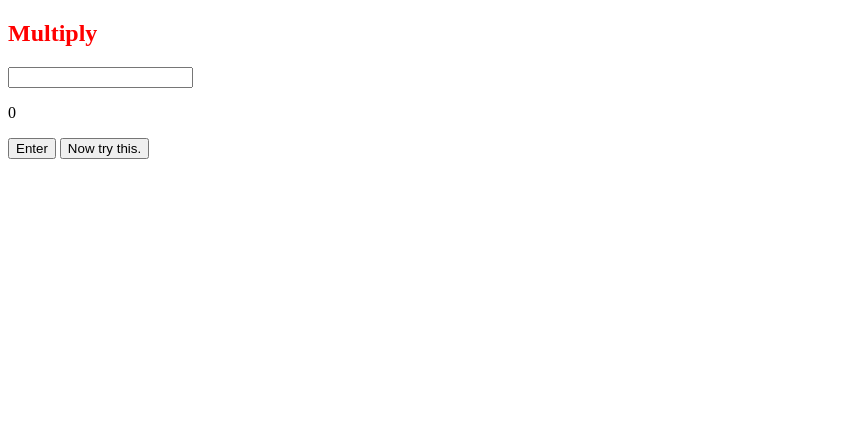
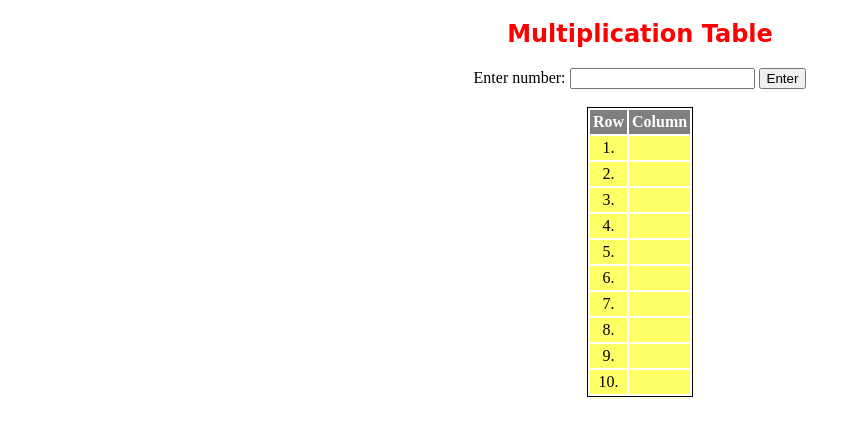
Before and after one commit to pradhanssingh719/Arithmetic-Operators, a plain HTML site: page index.html in a window 1280 px wide. Shown: the whole page, without its empty margins (0-861 px from the left). Drawn offline with Linux system fonts and the light colour scheme.

Commit message:
multiplication table

```diff
--- a/app.js
+++ b/app.js
@@ -2,5 +2,12 @@ function myFunction() {
  document.getElementById("one").innerHTML = "Addition";
 }
 function multiplication(num){
-  return num * num;
+  for(let i=1; i<=10; i++){
+    let a = num*i;
+    document.getElementById(i).innerHTML = a;
+  }
 }
+function multiplicationTable(){
+  var x = document.getElementById("num").value;
+  multiplication(x);
+}
--- a/index.html
+++ b/index.html
@@ -7,10 +7,62 @@
     <script src="app.js"></script>
   </head>
   <body>
-    <h2 id="one">Multiply</h2>
-    <input type="number" name="num" value="num" required>
-    <p>0</p>
-    <button type="button" onclick="multiplication()">Enter</button>
-    <button type="button" onclick="myFunction()">Now try this.</button>
+    <h2 id="one">Multiplication Table</h2>
+    <!--<button type="button" onclick="myFunction()">Click on me to change the name.</button>
+    <br><br>-->
+    <label for="num">Enter number: </label>
+    <input type="number" id="num" value="num" required>
+    <button type="button" onclick="multiplicationTable()">Enter</button>
+    <br><br>
+    <table class="table1">
+      <thead>
+        <tr>
+          <th>Row</th>
+          <th>Column</th>
+        </tr>
+      </thead>
+      <tbody>
+        <tr>
+          <td>1.</td>
+          <td id='1'></td>
+        </tr>
+        <tr>
+          <td>2.</td>
+          <td id='2'></td>
+        </tr>
+        <tr>
+          <td>3.</td>
+          <td id='3'></td>
+        </tr>
+        <tr>
+          <td>4.</td>
+          <td id='4'></td>
+        </tr>
+        <tr>
+          <td>5.</td>
+          <td id='5'></td>
+        </tr>
+        <tr>
+          <td>6.</td>
+          <td id='6'></td>
+        </tr>
+        <tr>
+          <td>7.</td>
+          <td id='7'></td>
+        </tr>
+        <tr>
+          <td>8.</td>
+          <td id='8'></td>
+        </tr>
+        <tr>
+          <td>9.</td>
+          <td id='9'></td>
+        </tr>
+        <tr>
+          <td>10.</td>
+          <td id='10'></td>
+        </tr>
+      </tbody>
+    </table>
   </body>
 </html>
--- a/style.css
+++ b/style.css
@@ -1,3 +1,27 @@
+body{
+  text-align: center;
+}
 h2 {
   color: red;
+  font-family: cursive;
+  font-weight: bold;
 }
+tr{
+  text-align: center;
+}
+
+.table1{
+  border: 1px solid black;
+  margin: 0 auto;
+}
+
+thead{
+  color: white;
+  background-color: rgba(1, 0, 0, 0.5);
+}
+tbody{
+  background-color: rgba(255, 255, 0, 0.6);
+}
+th, td{
+  padding: 3px;
+}
```
